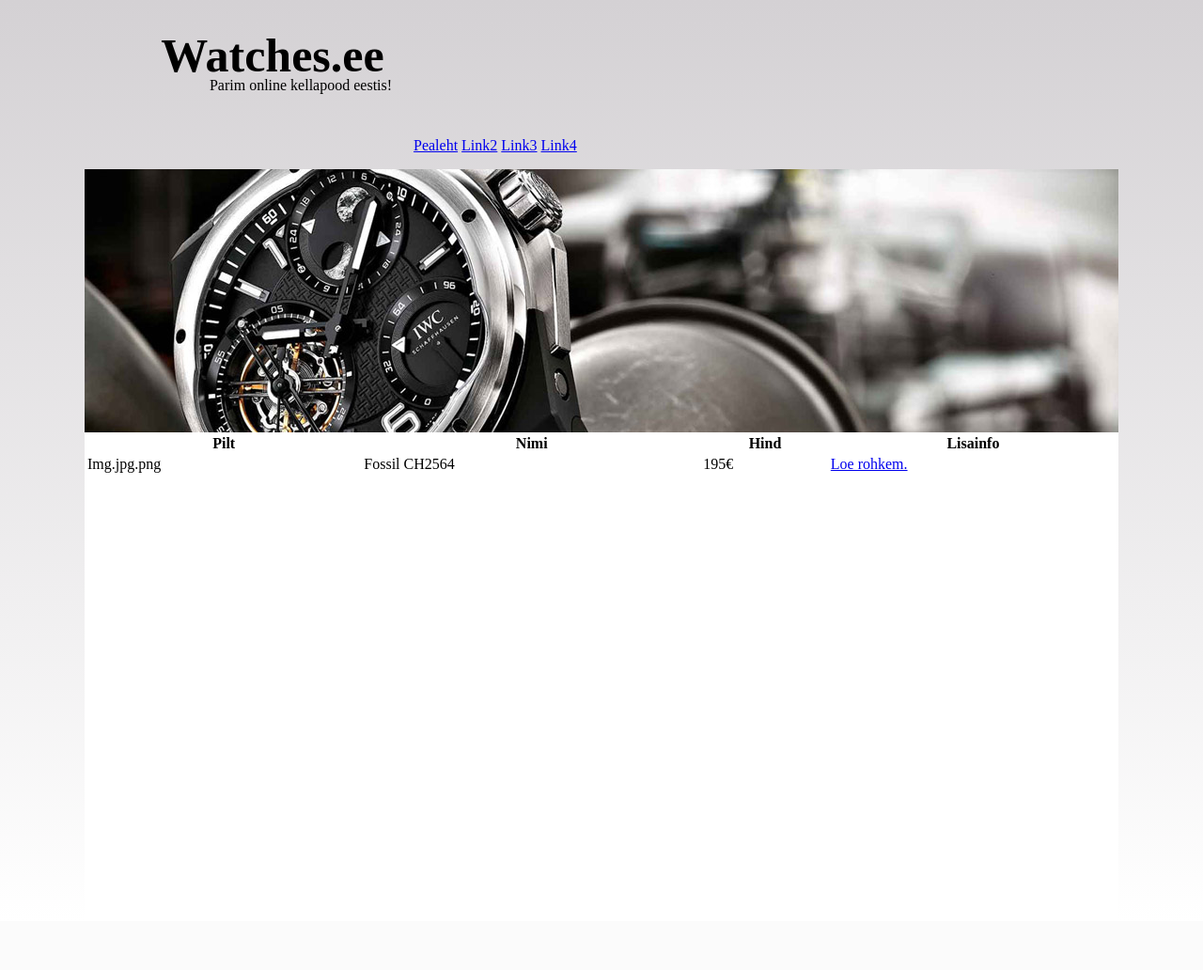
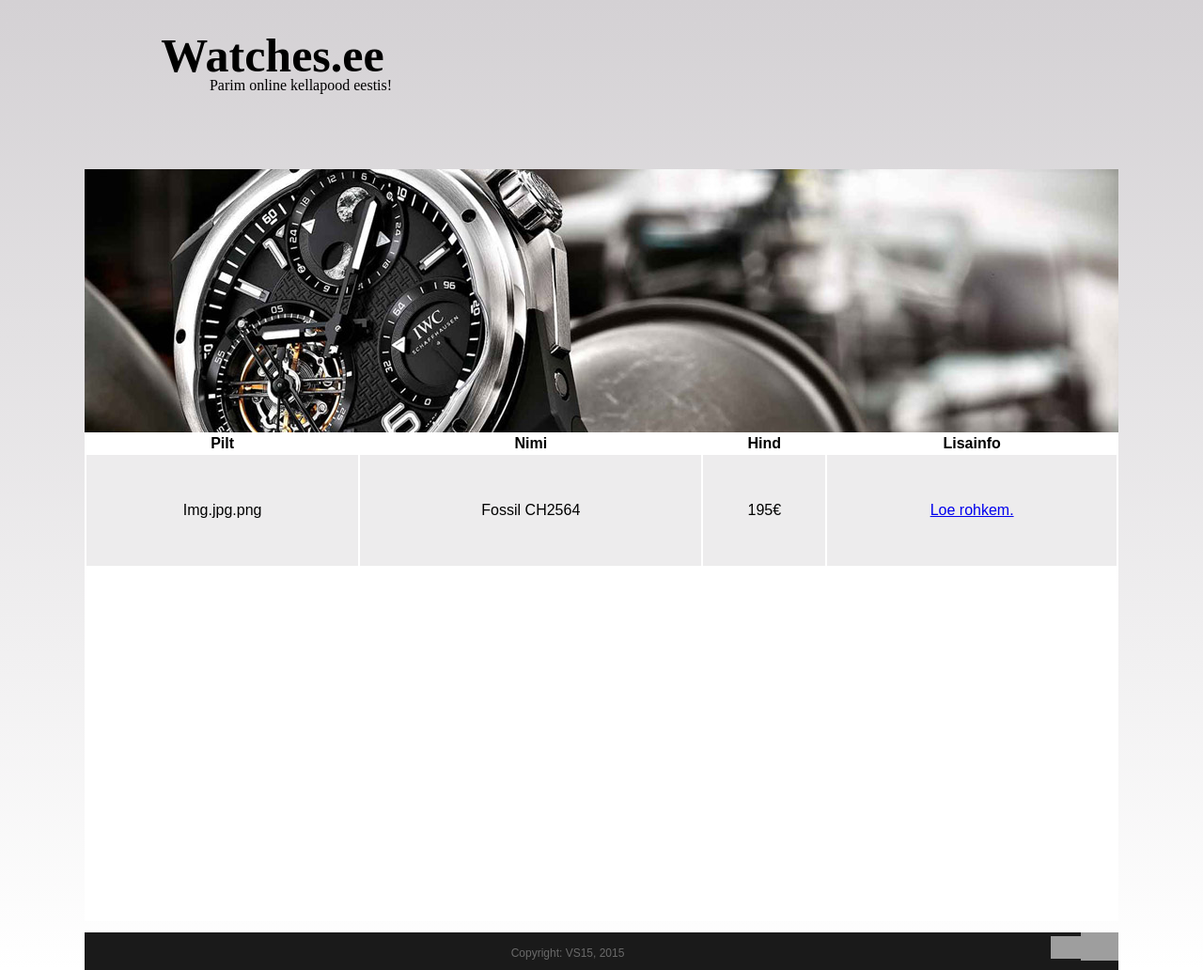
Before and after one commit to PindsterY/ePood, a PHP site: page / in a window 1280 px wide. Shown: the whole page at 94% size. Before the commit the page ends 637 px from the top, so only its background shows below. Run offline with PHP 8.4, Linux system fonts and the light colour scheme; some libraries are stand-ins or nearby versions; grey boxes are pictures that could not be loaded.

Commit message:
index.php ja väike kujundus

```diff
--- a/css/main.css
+++ b/css/main.css
@@ -12,7 +12,7 @@ h1 {
     margin-top: 30px;
 }
 
-p {
+.yleval {
     font-family: inherit;
     text-align: center;
     margin-right: 640px;
@@ -36,11 +36,7 @@ div.main {
 }
 
 div.navbar {
-    display: inline-block;
-    text-align:center;
-    margin-left: 400px;
-    margin-top: -50px;
-    padding: 0;
+    display: none;
 }
 
 ul,li {
@@ -65,3 +61,35 @@ div#pop-up {
     border: 1px solid #1a1a1a;
     font-size: 90%;
 }
+td {
+    padding: 50px 0px 50px 0px;
+    background-color: rgba(212, 209, 212, 0.41);
+    text-align:center;
+}
+
+div.jalg {
+    text-align:center;
+    display: block;
+    width: 1100px;
+    margin-left: auto;
+    margin-right: auto;
+    background-color: #1a1a1a;
+    height: 40px;
+}
+.cright {
+    text-align:center;
+    color: rgba(255, 255, 255, 0.35);
+    position:relative;
+    padding-top: 15px;
+    font-family:arial;
+    font-size: 12px;
+}
+.skype {
+    width:40px;
+    float:right;
+}
+.fb{
+    width: 32px;
+    margin-top: 4px;
+    float:right;
+}
--- a/index.php
+++ b/index.php
@@ -10,7 +10,7 @@
 <div class="banner">
     <h1>Watches.ee</h1>
 
-    <p>Parim online kellapood eestis!</p>
+    <p class="yleval">Parim online kellapood eestis!</p>
 </div>
 <div class="navbar">
     <ul class="navbar">
@@ -22,7 +22,7 @@
 </div>
 <div class="main">
     <div class="pildike"><img src="assets/img/kell1.jpg" alt="kell" style="width: 100%;px;"></div>
-    <table border="0" style="width:100%; ;">
+    <table border="0" style="width:100%;font-family:arial;">
         <tr>
             <th>Pilt</th>
             <th>Nimi</th>
@@ -48,4 +48,11 @@
 </div>
 
 </body>
+<footer>
+    <div class="jalg">
+        <img class="skype" src="assets/img/skype.png" alt="">
+        <img class="fb" src="assets/img/facebook.png" alt="">
+    <p class="cright">Copyright: VS15, 2015</p>
+    </div>
+</footer>
 </html>
```
